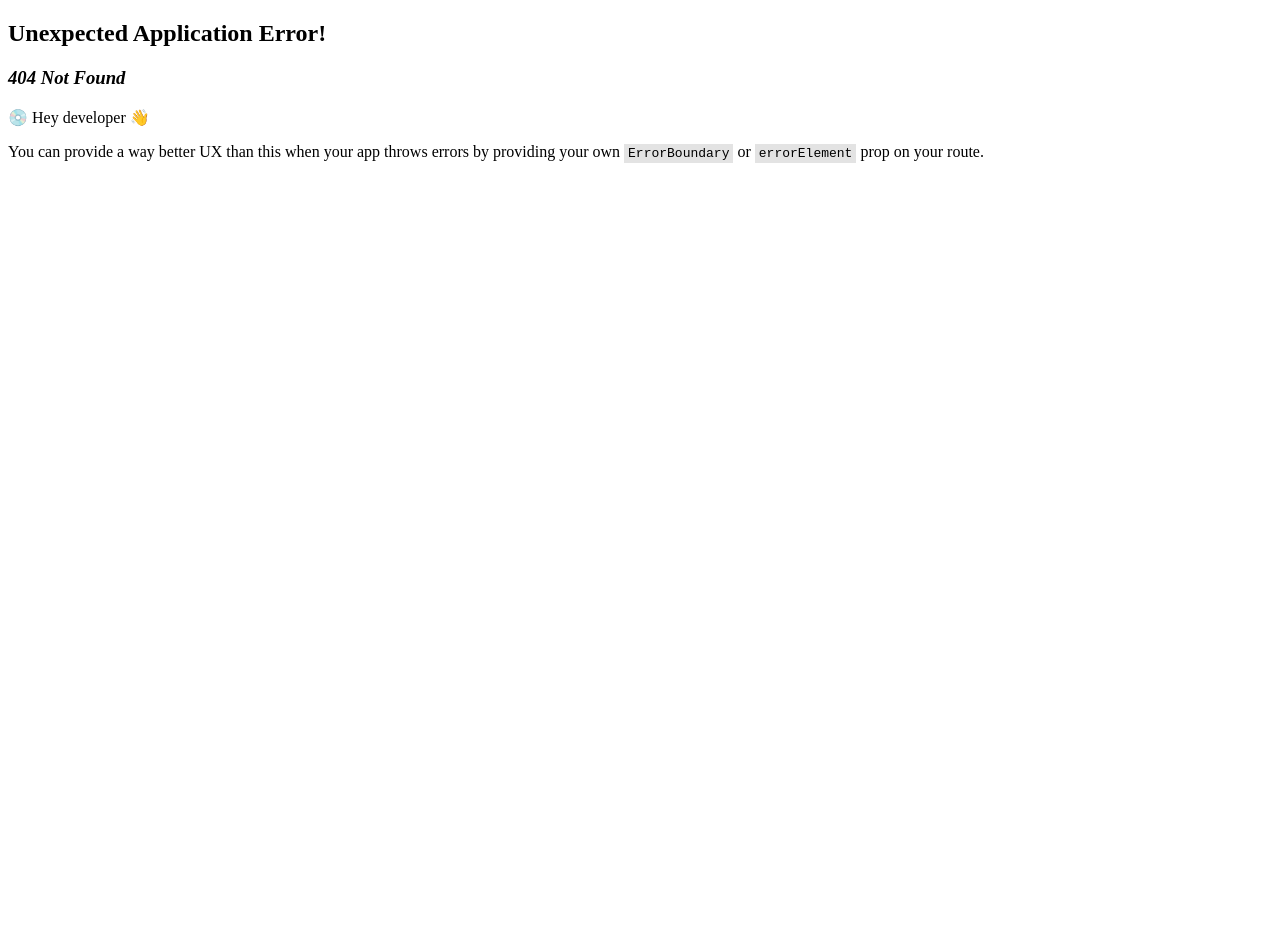
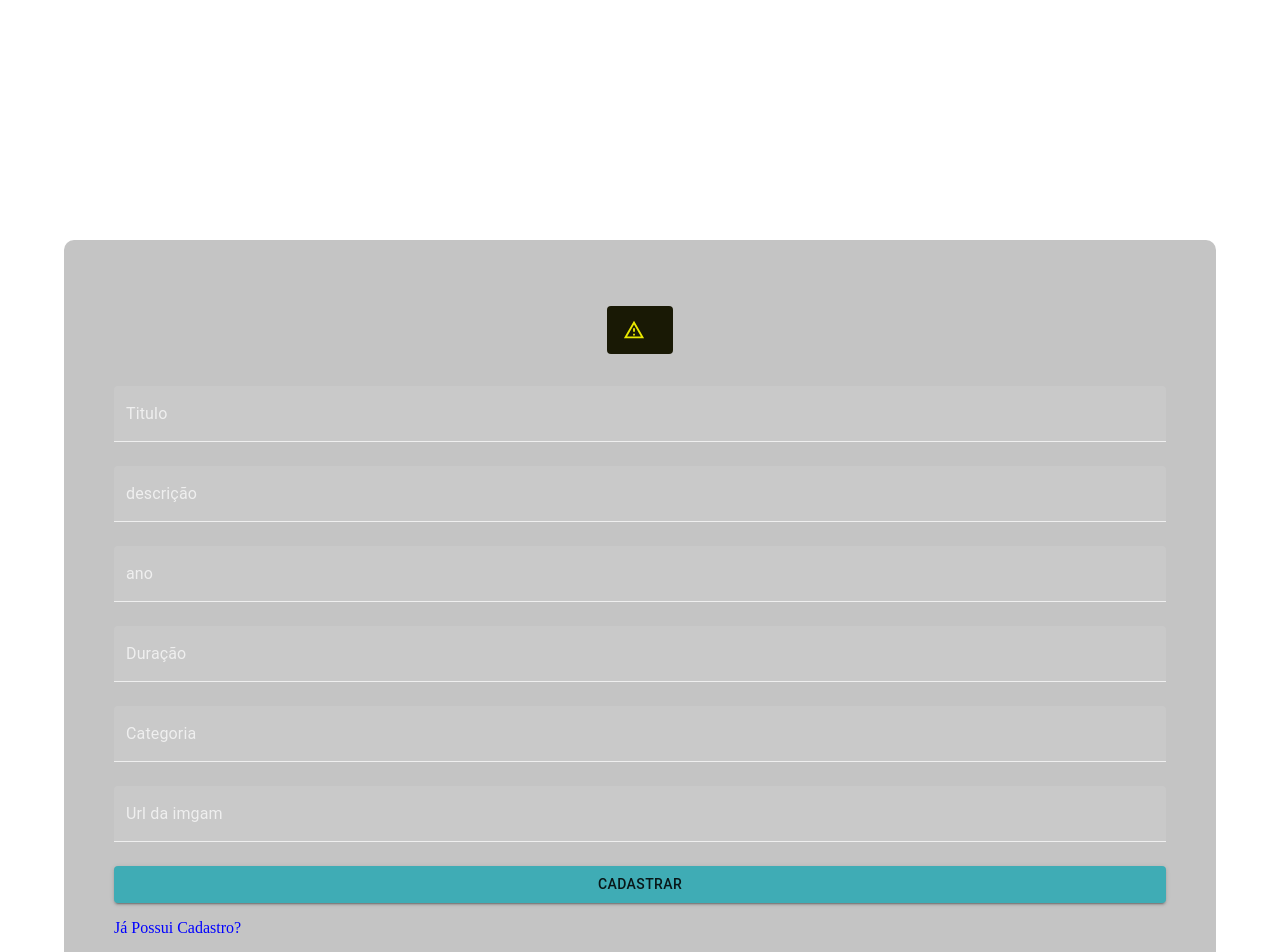
Before and after one commit to BTH-M3ND3S/projeto-sprint3-numero1, a React (Create React App) app: page /Edicao/1 in a window 1280 px wide. Before the commit this address had no page. Shown: the top 952 px of the page. Before the commit the page ends 800 px from the top, so only its background shows below. Built offline with nearby package versions, Linux system fonts and the light colour scheme; no server answers.

Commit message:
finalização 2

```diff
--- a/src/App.js
+++ b/src/App.js
@@ -1,4 +1,4 @@
-import { Avatar, Button, Container, } from "@mui/material";
+import { Avatar, Button, Container, colors, } from "@mui/material";
 import Img from "./components/baki.jpg";
 import { useEffect, useState } from "react";
 import Filme from "./components/filme";
@@ -18,8 +18,33 @@
     })
     .then( (resposta) => resposta.json())
     .then( (json) => {  setFilmes( json)})
-    .catch( (erro ) => { setErro( true)})
+    .catch( (error ) => { setErro( true)})
   }, [])
+
+    function Excluir(evento, id){
+      evento.preventDefault()
+      fetch( process.env.REACT_APP_BACKEND + "filmes",{
+        method: "DELETE",
+        headers: {
+          'Content-type' : 'application/json'
+        },
+        body: JSON.stringify(
+
+          {
+            id: id
+          }
+        )
+      })
+      .then( (resposta) => resposta.json())
+      .then( (json) => {
+        const novalista = filmes.filter( (filme) => filmes._id !== id);
+        setFilmes (novalista);
+       })
+      .catch( (error ) => { setErro( true)})
+    }
+
+
+
     return (
       <>
       <h1>Filmes</h1>
@@ -27,7 +52,7 @@
         display: "flex",
         flexflow: "row",
         flexWrap: "wrap",
-        gap: "2rem"
+        gap: "2rem",
       }}>
 
 
@@ -40,6 +65,8 @@
             categoria={filme.categoria}
             ano={filme.ano}
             duracao={filme.duracao}
+            excluir={(e) => Excluir(e,filme._id)}
+            id={filme._id}
             />
           ))
         )}
@@ -48,3 +75,4 @@
   );}
 
 export default App;
+;
--- /dev/null
+++ b/src/components/EditaFilme.jsx
@@ -0,0 +1,153 @@
+import { Box, Container, TextField, Grid, Button, Alert } from "@mui/material"
+import { useEffect, useState } from "react";
+import { useParams } from "react-router-dom";
+
+function EditaFilme() {
+    const { id } = useParams();
+    console.log(id);
+
+    const [titulo, setTitulo] = useState("");
+    const [descricao, setDescricao] = useState("");
+    const [ano, setAno] = useState("");
+    const [duracao, setDuracao] = useState("");
+    const [categoria, setCategoria] = useState("");
+    const [imagem, setImagem] = useState("");
+    const [editar, setEditar] = useState(false);
+    const [erro, setErro] = useState(false);
+
+    useEffect(() => {
+        fetch(process.env.REACT_APP_BACKEND + "filmes/" + id, {
+            method: "GET",
+            headers: {
+                'Content-type': 'application/json'
+            },
+        })
+            .then((resposta) => resposta.json())
+            .then((json) => {
+                if (!json.status) {
+                    setTitulo(json.titulo);
+                    setDescricao(json.descricao);
+                    setAno(json.ano);
+                    setDuracao(json.duracao);
+                    setCategoria(json.categoria);
+                    setImagem(json.imagem);
+                } else {
+                    setErro("filme não encontrado");
+                }
+            })
+
+            .catch((erro) => { setErro(true) })
+    }, [])
+
+    function Editar(evento) {
+        evento.preventDefault();
+        fetch( process.env.REACT_APP_BACKEND + "filmes" , {
+            method: "PUT",
+            headers: {
+              'Content-type' : 'application/json'
+            },
+            body: JSON.stringify(
+              {
+                  id: id,
+                  titulo: titulo,
+                  descricao: descricao,
+                  ano: ano,
+                  duracao:duracao,
+                  categoria:categoria,
+                  imagem:imagem,
+              }
+            )
+          })
+          .then( (resposta) => resposta.json())
+          .then( (json) => {
+            if( json._id) {
+              setEditar ( true );
+              setErro( false );
+            }else{
+              setErro( true);
+              setEditar( false);
+            }})
+          .catch( (erro ) => { setErro( true)})
+    }
+
+
+    return (
+        <Container>
+
+            <Box sx={{
+                mt: 30,
+                backgroundColor: "#C4C4C4",
+                padding: "50px",
+                borderRadius: "10px",
+                display: "flex",
+                flexDirection: "column",
+                alignItems: "center"
+            }}>
+                {erro && (<Alert severity="warning" sx={{ mt: 2, mb: 2 }}>{erro}</Alert>)}
+                {editar && (<Alert severity="success" sx={{ mt: 2, mb: 2 }}>filme editado com sucesso!</Alert>)}
+                <Box component="form" onSubmit={(Editar)}>
+                    <TextField
+                        type="text"
+                        variant="filled"
+                        label="Titulo"
+                        value={titulo}
+                        onChange={(e) => setTitulo(e.target.value)}
+                        margin="normal"
+                        fullWidth>
+                    </TextField>
+                    <TextField
+                        type="text"
+                        variant="filled"
+                        label="descrição"
+                        value={descricao}
+                        onChange={(e) => setDescricao(e.target.value)}
+                        margin="normal"
+                        fullWidth>
+                    </TextField>
+                    <TextField
+                        type="number"
+                        variant="filled"
+                        label="ano"
+                        value={ano}
+                        onChange={(e) => setAno(e.target.value)}
+                        margin="normal"
+                        fullWidth>
+                    </TextField>
+                    <TextField
+                        type="text"
+                        variant="filled"
+                        label=" Duração"
+                        value={duracao}
+                        onChange={(e) => setDuracao(e.target.value)}
+                        margin="normal"
+                        fullWidth>
+                    </TextField>
+                    <TextField
+                        type="text"
+                        variant="filled"
+                        label="Categoria"
+                        value={categoria}
+                        onChange={(e) => setCategoria(e.target.value)}
+                        margin="normal"
+                        fullWidth>
+                    </TextField>
+                    <TextField
+                        type="text"
+                        variant="filled"
+                        label="Url da imgam"
+                        value={imagem}
+                        onChange={(e) => setImagem(e.target.value)}
+                        margin="normal"
+                        fullWidth>
+                    </TextField>
+                    <Button type='submit' variant='contained' fullWidth sx={{ mt: 2, mb: 2 }}>Cadastrar</Button>
+                    <Grid color="blue" item>
+                        Já Possui Cadastro?
+                    </Grid>
+                </Box>
+            </Box>
+        </Container>
+    )
+}
+
+export default EditaFilme;
--- a/src/components/filme.jsx
+++ b/src/components/filme.jsx
@@ -1,4 +1,4 @@
-import { Card, CardActionArea, CardContent, CardMedia, Grid, Typography } from '@mui/material';
+import { Card, CardActionArea, CardContent, CardMedia, Grid, Link, Typography } from '@mui/material';
 import React from 'react'
 
 function Filme(props) {
@@ -22,13 +22,15 @@
                     <span>{props.categoria}</span>
                   </Grid>
                   <Grid item xs={2}>
-                    <spa>{props.ano}</spa>
+                    <span>{props.ano}</span>
                   </Grid>
                   <Grid item xs>
                     <span>{props.duracao}</span>
                   </Grid>
                 </CardContent>
         </CardActionArea>
+        <button onClick={props.excluir}>Excluir </button>
+        <Link href={ "edicao/" + props.id}>Editar</Link>
     </Card>
   )
 }
--- a/src/index.js
+++ b/src/index.js
@@ -6,6 +6,7 @@
 import Cadastro from "./components/cadastro";
 import {createTheme, ThemeProvider} from '@mui/material/styles';
 import Filmes from "./filmes"
+import EditaFilme from './components/EditaFilme';
 
 
 const theme = createTheme({
@@ -43,6 +44,10 @@
       {
         path: "/filmes",
         element: <Filmes />
+      },
+      {
+        path: "/Edicao/:id",
+        element: <EditaFilme/>
       }
     ]
   )
```
Also changed, not shown: src/components/cadastro.jsx (+43 -44 lines).
